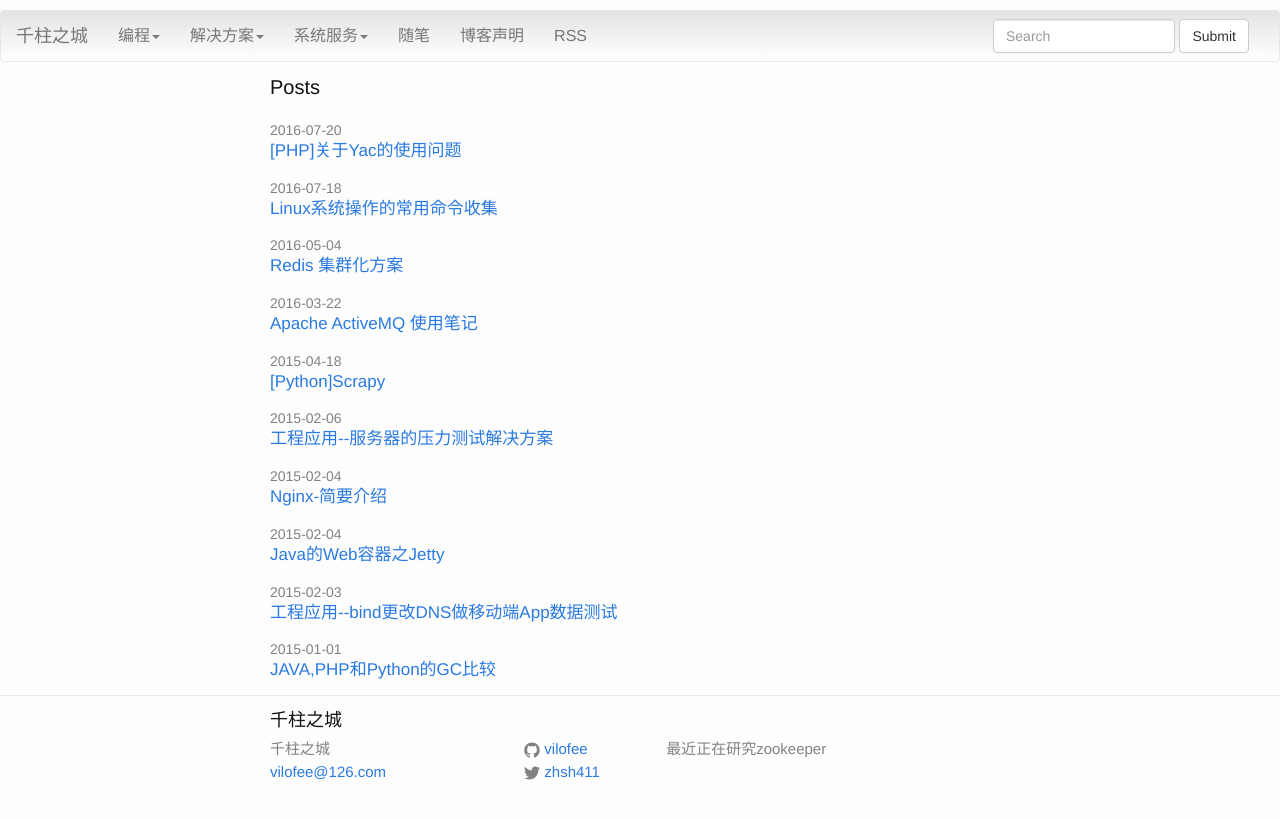
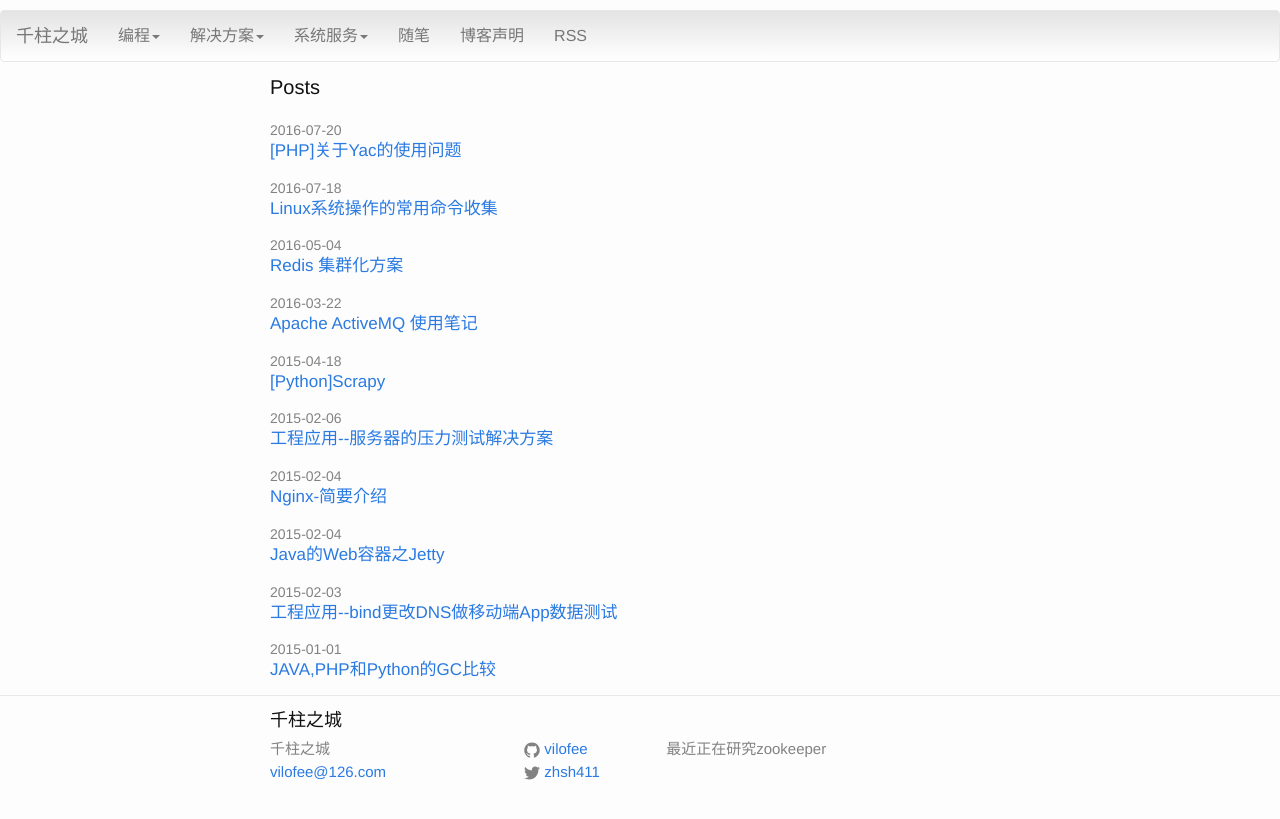
Before and after one commit to vilofee/vilofee.github.io, a Jekyll site: the page built from index.html, in a window 1280 px wide. Shown: the top 819 px of the page. Built offline with Jekyll 4.4.1, drawn with Linux system fonts in a browser that asks for light colours; nearby versions of some CDN libraries; the list of posts is cut into pages by our own code.

Commit message:
hide search

```diff
--- a/_includes/header.html
+++ b/_includes/header.html
@@ -53,12 +53,12 @@
                     <ul class="nav navbar-nav">
                         <li><a href="{{ '/feed.xml' | prepend: site.baseurl }}">RSS</a></li>
                     </ul>
-                    <form class="navbar-form navbar-right" role="search">
-                        <div class="form-group">
-                            <input type="text" class="form-control" placeholder="Search">
-                        </div>
-                        <button type="submit" class="btn btn-default">Submit</button>
-                    </form>
+                    <!--<form class="navbar-form navbar-right" role="search">-->
+                        <!--<div class="form-group">-->
+                            <!--<input type="text" class="form-control" placeholder="Search">-->
+                        <!--</div>-->
+                        <!--<button type="submit" class="btn btn-default">Submit</button>-->
+                    <!--</form>-->
 
                 </div>
             </div>
```
